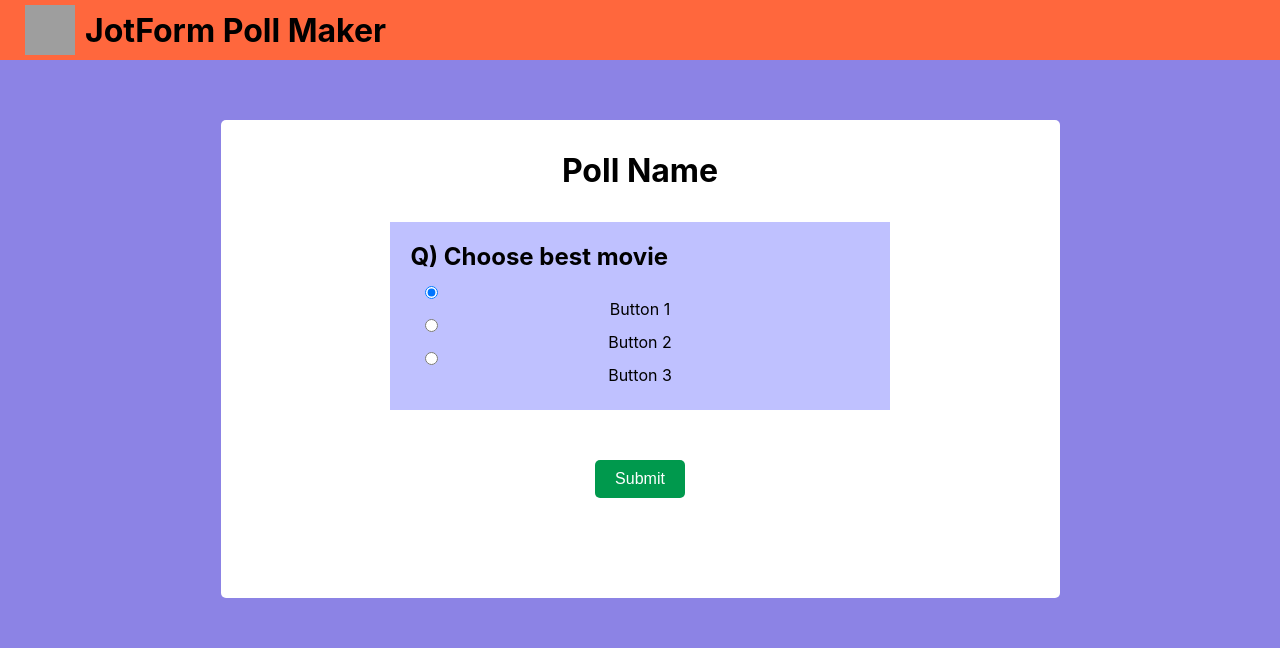
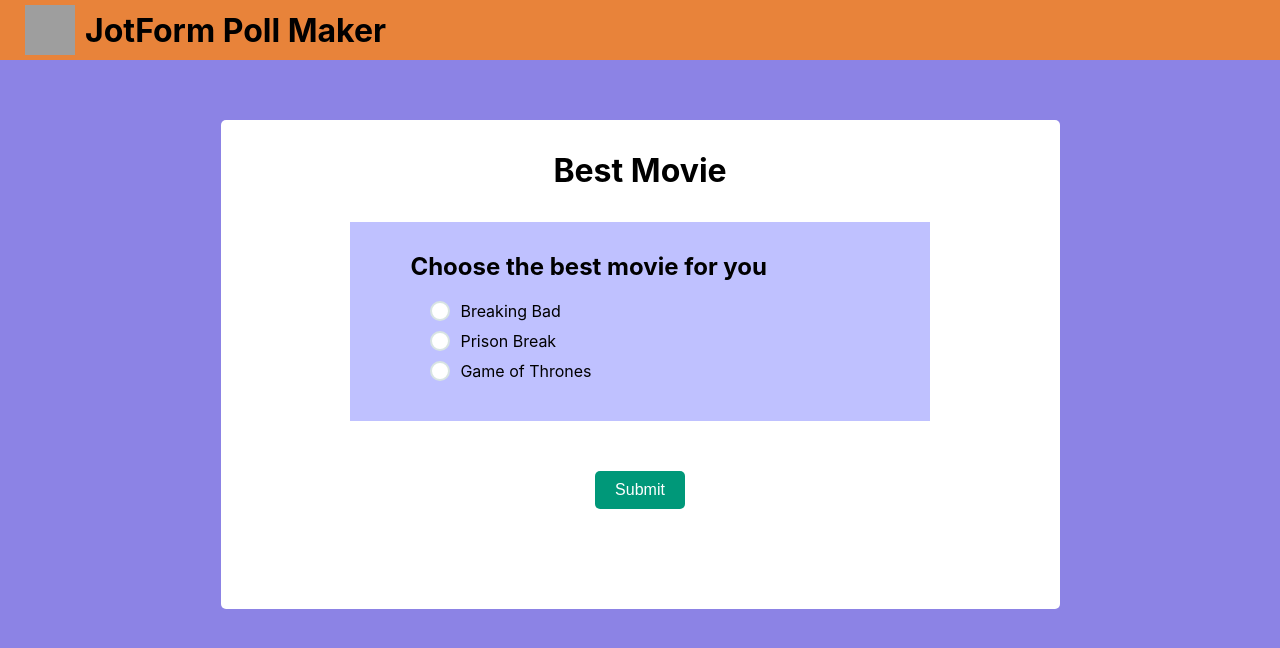
Before and after one commit to kursadguzelkaya/JotForm-Poll-Creator, a React (Create React App) app: page /poll/1 in a window 1280 px wide. Shown: the top 648 px of the page. Built offline with nearby package versions, Linux system fonts and the light colour scheme; grey boxes are pictures that could not be loaded.

Commit message:
fix(Poll): connect Poll to reducers
- take poll informations from reducers
- update router with param id

```diff
--- a/src/components/App.js
+++ b/src/components/App.js
@@ -7,7 +7,7 @@ import LoginContainer from '../containers/LoginContainer';
 import HeaderContainer from '../containers/HeaderContainer';
 import PollCreateContainer from '../containers/PollCreateContainer';
 import MyPollsContainer from '../containers/MyPollsContainer';
-import Poll from './Poll';
+import PollContainer from '../containers/PollContainer';
 
 const App = ({ initApp }) => {
   useEffect(() => {
@@ -22,7 +22,7 @@ const App = ({ initApp }) => {
           <Route path="/myPolls" component={MyPollsContainer} />
           <Route path="/createPoll" component={PollCreateContainer} />
           <Route path="/" exact component={LoginContainer} />
-          <Route path="/poll" component={Poll} />
+          <Route path="/poll/:id" component={PollContainer} />
         </Switch>
       </div>
     </Router>
--- a/src/components/Poll.js
+++ b/src/components/Poll.js
@@ -1,25 +1,31 @@
-/* eslint-disable jsx-a11y/label-has-associated-control */
+import { instanceOf } from 'prop-types';
 import React from 'react';
-// import { func, object } from 'prop-types';
+import I from 'immutable';
 
 import '../styles/Poll.css';
 
-const Poll = () => {
-  console.log('Poll');
+const Poll = ({ poll }) => {
+  console.log(poll.get('question', 'fallback'));
   return (
     <div className="poll-comp">
       <div className="poll">
-        <h1>Poll Name</h1>
+        <h1>{ poll.get('pollName') }</h1>
         <div className="poll-questions">
           <div className="question">
-            <h2>Q) Choose best movie</h2>
+            <h2>
+              {poll.getIn(['question', 'questionText'], 'fallback')}
+            </h2>
             <div className="radio-buttons-wrapper">
-              <input type="radio" className="radio-button" name="radioButtonTest" value="1" id="button1" checked />
-              <label htmlFor="button1">Button 1</label>
-              <input type="radio" className="radio-button" name="radioButtonTest" value="2" id="button2" />
-              <label htmlFor="button2">Button 2</label>
-              <input type="radio" className="radio-button" name="radioButtonTest" value="3" id="button3" />
-              <label htmlFor="button3">Button 3</label>
+              {poll.getIn(['question', 'options']).map((option, index) => {
+                const optionId = `option${index.toString()}`;
+                return (
+                  <label htmlFor={optionId} className="radio">
+                    <input type="radio" className="radio-input" name="radioButtonTest" value="1" id={optionId} />
+                    <div className="radio-radio">{}</div>
+                    {option}
+                  </label>
+                );
+              })}
             </div>
           </div>
         </div>
@@ -29,14 +35,8 @@ const Poll = () => {
   );
 };
 
-// Poll.propTypes = {
-//   addNewPoll: func.isRequired,
-//   // eslint-disable-next-line react/forbid-prop-types
-//   polls: object,
-// };
-
-// Poll.defaultProps = {
-//   polls: [],
-// };
+Poll.propTypes = {
+  poll: instanceOf(I.Map).isRequired,
+};
 
 export default Poll;
--- a/src/components/PollCreate.js
+++ b/src/components/PollCreate.js
@@ -17,7 +17,7 @@ const PollCreate = ({ addNewPoll, polls }) => {
       votes: 0,
       status: 'ongoing',
       question: {
-        question,
+        questionText: question,
         options,
         results: [],
       },
--- /dev/null
+++ b/src/containers/PollContainer.js
@@ -0,0 +1,22 @@
+import { connect } from 'react-redux';
+// import { useParams } from 'react-router';
+
+import Poll from '../components/Poll';
+import { getPoll } from '../selectors';
+// import { createNewPoll, openDetailsModel } from '../actions';
+
+const mapStateToProps = (state, ownProps) => {
+  console.log(ownProps.match.params.id);
+  const poll = getPoll(state, 1); // TODO: change 1 to id
+  console.log(poll);
+  return {
+    poll,
+  };
+};
+
+// const mapActionsToProps = {
+//   createNewPoll,
+//   openDetailsModel,
+// };
+
+export default connect(mapStateToProps, null)(Poll);
--- a/src/reducers/myPollsReducer.js
+++ b/src/reducers/myPollsReducer.js
@@ -10,8 +10,8 @@ const INITIAL_STATE = I.fromJS({
       votes: 100,
       status: 'finished',
       question: {
-        question: '',
-        options: [],
+        questionText: 'Choose the best movie for you ',
+        options: ['Breaking Bad', 'Prison Break', 'Game of Thrones'],
         results: [],
       },
     },
@@ -22,7 +22,7 @@ const INITIAL_STATE = I.fromJS({
       votes: 150,
       status: 'finished',
       question: {
-        question: '',
+        questionText: '',
         options: [],
         results: [],
       },
@@ -34,7 +34,7 @@ const INITIAL_STATE = I.fromJS({
       votes: 70,
       status: 'finished',
       question: {
-        question: '',
+        questionText: '',
         options: [],
         results: [],
       },
--- a/src/selectors/myPollsSelector.js
+++ b/src/selectors/myPollsSelector.js
@@ -6,3 +6,8 @@ export const getPolls = createSelector(
   [getMyPolls],
   myPolls => myPolls.get('polls', []),
 );
+
+export const getPoll = (state, id) => {
+  console.log(id);
+  return getPolls(state).find(poll => poll.get('id') === id);
+};
--- a/src/styles/Header.css
+++ b/src/styles/Header.css
@@ -1,5 +1,5 @@
 .header {
-  background-color: #ff673d;
+  background-color: #e8833a;
   box-sizing: border-box;
   margin: 0;
   padding: 0;
--- a/src/styles/Poll.css
+++ b/src/styles/Poll.css
@@ -5,7 +5,7 @@
 }
 
 .poll-comp .question {
-  padding: 10px;
+  padding: 20px 50px;
 }
 
 .poll-comp .question h2 {
@@ -14,20 +14,47 @@
 }
 
 .poll-comp .question .radio-buttons-wrapper {
-  margin: 15px 25px;
+  margin: 20px 30px;
 }
 
-.poll-comp .question .radio-buttons-wrapper input {
-  text-align: left;
-  align-content: flex-start;
-  margin: 0px;
+.radio {
+  display: flex;
+  align-items: center;
+  cursor: pointer;
+  margin-right: 10px;
+  margin-bottom: 10px;
 }
 
+.poll-comp .question .radio-buttons-wrapper .radio-input {
+  display: none;
+}
 
-.poll-comp .question .radio-buttons-wrapper label {
-  text-align: left;
-  align-content: flex-start;
-  justify-content: flex-start;
-  left: 5px;
-  margin: 0px;
+.radio-radio {
+  background-color: #fff;
+  width: 1.25em;
+  height: 1.25em;
+  border: 2px solid #d8e4e2;
+  border-radius: 50%;
+  box-sizing: border-box;
+  padding: 2px;
+  margin-right: 10px;
 }
+
+.radio-radio::after {
+  content: "";
+  width: 100%;
+  height: 100%;
+  display: block;
+  background-color: #009879;
+  border-radius: 50%;
+
+  transform: scale(0);
+}
+
+.radio-input:checked + .radio-radio::after {
+  transform: scale(1);
+}
+
+#submit {
+  background-color: #009879;
+}
```
